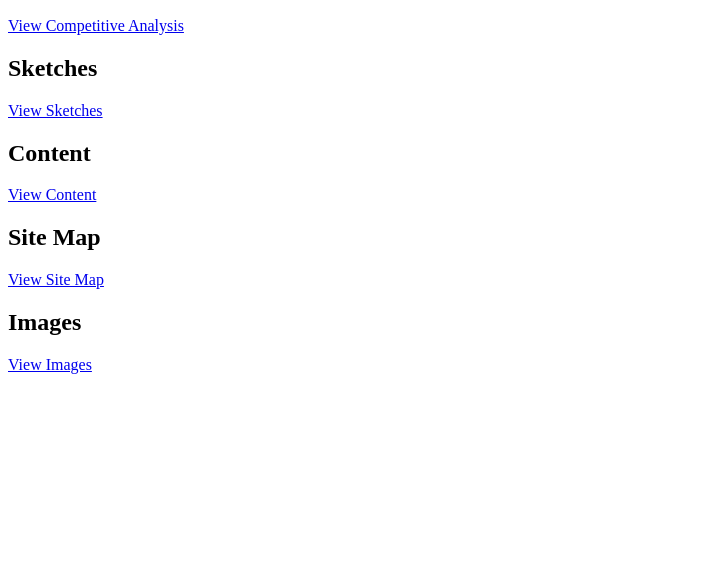
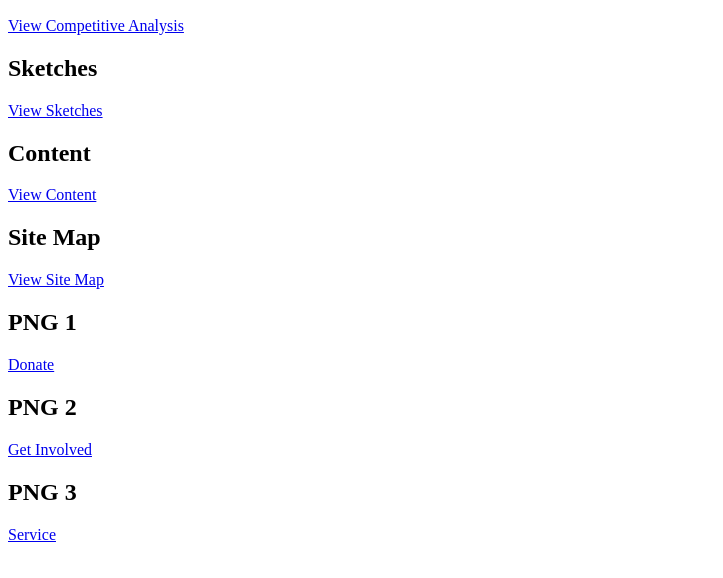
Before and after one commit to KentStateWeb/s2017-2-smeznik-franklin-county, a plain HTML site: page index.html in a window 1280 px wide. Shown: the part 110-688 px from the top of the page, without its empty margins (0-723 px from the left). Drawn offline with Linux system fonts and the light colour scheme.

Commit message:
Uploaded PNG images for codepen assignment

```diff
--- a/index.html
+++ b/index.html
@@ -16,6 +16,11 @@
   <a href="https://drive.google.com/drive/folders/0B_nnFEyQZza6Z091MGVXb1NpRkE?usp=sharing">View Content</a>
   <h2>Site Map</h2>
   <a href="Site Map/SiteMap_Franklin County.pdf">View Site Map</a>
-  <h2>Images</h2>
-  <a href="Images/DSC_5271a.jpg"> View Images</a>
+  <h2>PNG 1</h2>
+  <a href="Images/donate 1.png">Donate</a>
+  <h2>
+  <h2>PNG 2</h2>
+  <a href="Images/get involved 1.png">Get Involved</a>
+  <h2>PNG 3</h2>
+  <a href="Images/service 1.png">Service</a>
 </html>
```
